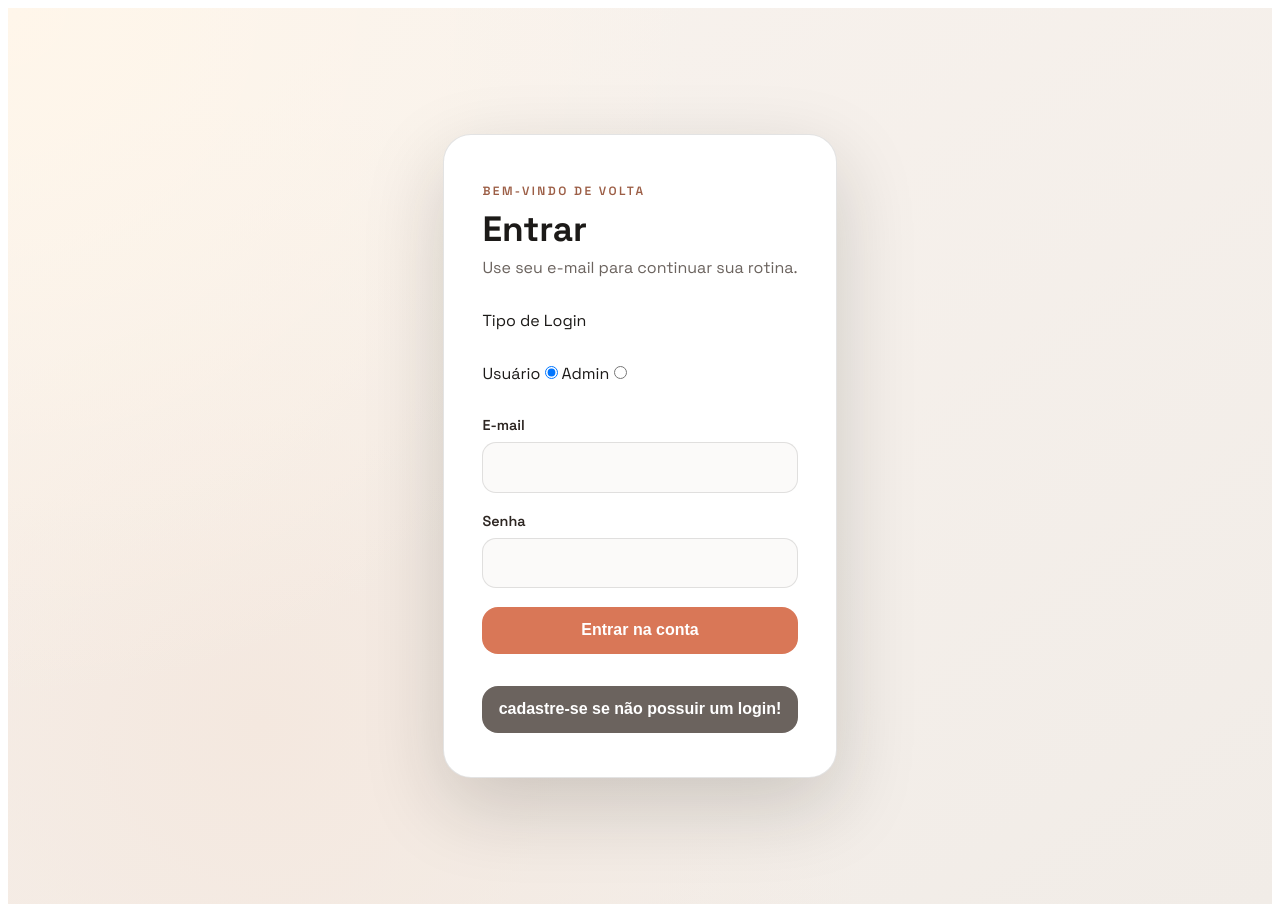
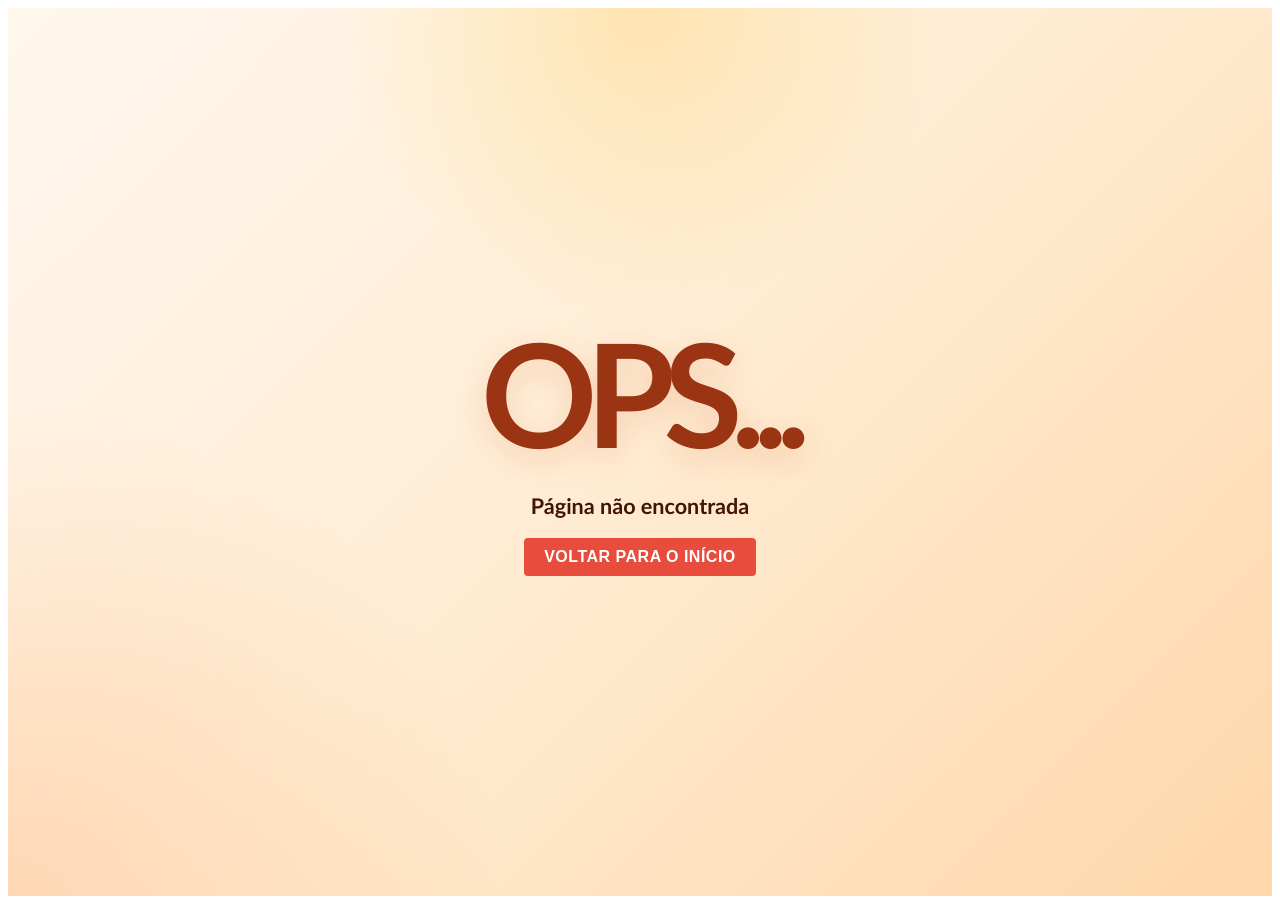
Before and after one commit to Jvbrtzz/pomodoro-app, a React (Create React App) app: page /404 in a window 1280 px wide. Before the commit this address led to /login. Built offline with nearby package versions, Linux system fonts and the light colour scheme.

Commit message:
Criando página de erro

```diff
--- a/src/App.tsx
+++ b/src/App.tsx
@@ -3,6 +3,7 @@ import { Login } from './pages/login/login'
 import Admin from './pages/admin/admin'
 import { Route, Routes, Navigate } from 'react-router-dom'
 import { Register } from './pages/register/register'
+import { PageError }from './pages/404/404'
 
 function App() {
   return (
@@ -18,7 +19,6 @@ function App() {
         element={<Login />}
       />
 
-
       <Route
         path="/admin"
         element={<Admin />}
@@ -29,9 +29,13 @@ function App() {
         element={<Register />}
       />
 
-      <Route path="*" element={<Navigate to="/login" />} />
+      <Route
+        path="/404"
+        element={<PageError />}
+      />
+
+      <Route path="*" element={<Navigate to="/404" />} />
     </Routes>
-
     </>
   )
 }
--- /dev/null
+++ b/src/pages/404/404.css
@@ -0,0 +1,48 @@
+.page-error {
+    min-height: 100vh;
+    display: grid;
+    place-items: center;
+    padding: 20rem;
+    box-sizing: border-box;
+    background:
+        radial-gradient(circle at top, rgba(251, 191, 36, 0.24), transparent 28%),
+        radial-gradient(circle at bottom left, rgba(249, 115, 22, 0.18), transparent 32%),
+        linear-gradient(135deg, #fff7ed 0%, #ffedd5 46%, #fed7aa 100%);
+    color: #431407;
+    font-family: "Trebuchet MS", "Segoe UI", sans-serif;
+    text-align: center;
+}
+
+.page-error h1 {
+    margin: 0;
+    font-size: clamp(4.5rem, 16vw, 9rem);
+    line-height: 0.9;
+    font-weight: 900;
+    letter-spacing: -0.08em;
+    color: #9a3412;
+    text-shadow: 0 10px 30px rgba(194, 65, 12, 0.16);
+}
+
+.page-error p {
+    margin: 1rem 0 0;
+    padding: 1rem 1.5rem;
+    max-width: 28rem;
+    /* border: 1px solid rgba(154, 52, 18, 0.14);
+    border-radius: 1.25rem;
+    background: rgba(255, 255, 255, 0.58); */
+    backdrop-filter: blur(10px);
+    font-size: clamp(1rem, 2.8vw, 1.35rem);
+    font-weight: 600;
+    line-height: 1.5;
+    /* box-shadow: 0 20px 45px rgba(124, 45, 18, 0.12); */
+}
+
+@media (max-width: 640px) {
+    .page-error {
+        padding: 1.5rem;
+    }
+
+    .page-error p {
+        padding: 0.9rem 1rem;
+    }
+}
--- /dev/null
+++ b/src/pages/404/404.tsx
@@ -0,0 +1,12 @@
+import Button from "../../components/button/button";
+import "./404.css";
+
+export function PageError() {
+  return (
+    <div className="page-error">
+      <h1>OPS...</h1>
+      <p>Página não encontrada</p>
+      <Button label="Voltar para o início" onClick={() => window.location.href = "/home"} />
+    </div>
+  );
+}
```
